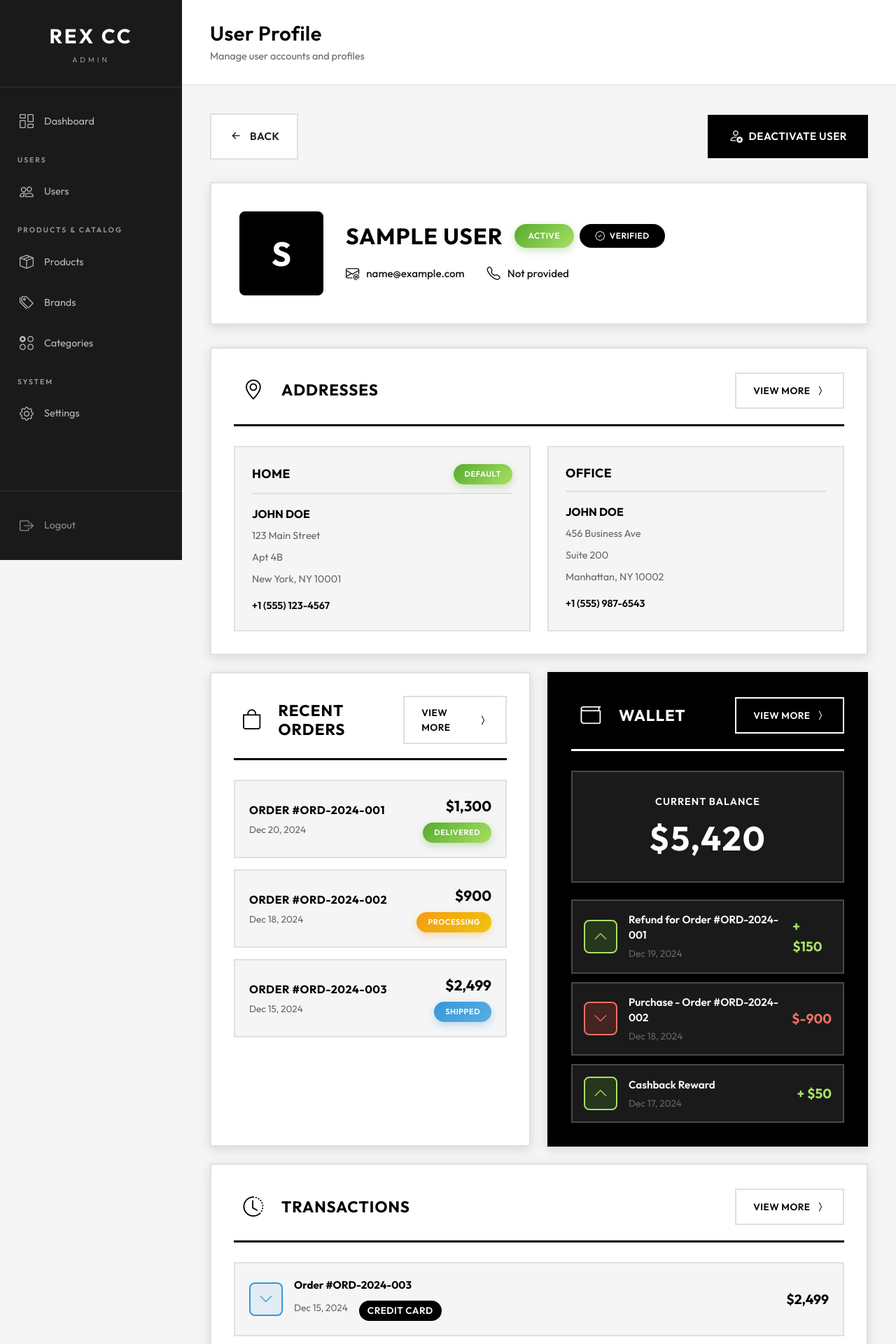
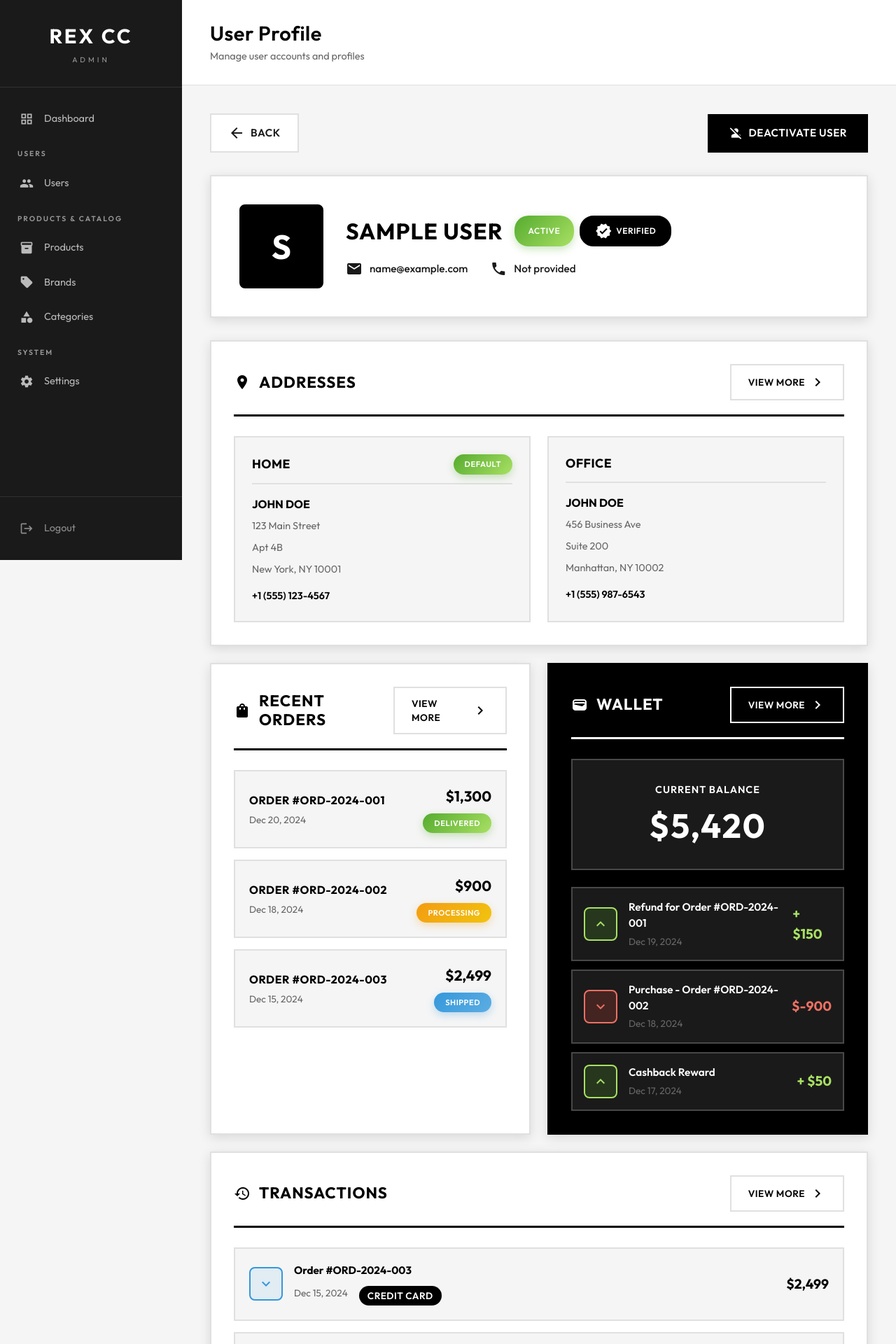
Before and after one commit to MuhammedAjmal-PP/Rex_CC_Ecommerce, a Django app: page /adminpanel/accounts/user/1/profile/ in a window 1280 px wide. Shown: the top 1920 px of the page at 70% size. Run offline with Django 5.2, Linux system fonts and the light colour scheme; the visitor is signed in with stand-in values (Sample User, id 1); data comes from the database, SQL or seed files in the repository; some libraries are stand-ins or nearby versions.

Commit message:
refactor: replace Bootstrap Icons with Google Material Icons across all templates.

```diff
--- a/accounts/templates/accounts/user_management/user_profile.html
+++ b/accounts/templates/accounts/user_management/user_profile.html
@@ -19,21 +19,21 @@
     <!-- Back Button and Actions -->
     <div class="header-actions">
         <a href="{% url 'admin_users_list' %}" class="back-btn">
-            <i class="bi bi-arrow-left-short"></i>
-            Back</a>
+            <span class="material-icons">arrow_back</span>
+        Back</a>
         <div class="action-buttons">
             {% if user.is_active %}
                 <a href="{% url 'admin_user_stats_toggle' user.id %}"
                    class="btn-deactivate"
                    onclick="return confirm('Are you sure you want to deactivate this user?');">
-                    <i class="bi bi-person-x fs-5"></i>
+                    <span class="material-icons fs-5">person_off</span>
                     Deactivate User
                 </a>
             {% else %}
                 <a href="{% url 'admin_user_stats_toggle' user.id %}"
                    class="btn-deactivate"
                    onclick="return confirm('Are you sure you want to activate this user?');">
-                    <i class="bi bi-person-check fs-5"></i>
+                    <span class="material-icons fs-5">how_to_reg</span>
                     Activate User
                 </a>
             {% endif %}
@@ -76,18 +76,18 @@
                             <span class="badge badge-inactive">Inactive</span>
                         {% endif %}
                         <span class="badge badge-verified">
-                            <i class="bi bi-patch-check"></i>
+                            <span class="material-icons">verified</span>
                             Verified
                         </span>
                     </div>
                 </div>
                 <div class="profile-details">
                     <div class="detail-item">
-                        <i class="bi bi-envelope-at"></i>
+                        <span class="material-icons">email</span>
                         <span>{{ user.email }}</span>
                     </div>
                     <div class="detail-item">
-                        <i class="bi bi-telephone"></i>
+                        <span class="material-icons">phone</span>
                         <span>{{ user.phone_number|default:"Not provided" }}</span>
                     </div>
                 </div>
@@ -99,12 +99,12 @@
     <div class="section-card">
         <div class="section-header">
             <div class="section-title">
-                <i class="bi bi-geo-alt"></i>
+                <span class="material-icons">location_on</span>
                 <h3>Addresses</h3>
             </div>
             <a href="#" class="view-more-btn">
                 View More
-                <i class="bi bi-chevron-compact-right"></i>
+                <span class="material-icons">chevron_right</span>
             </a>
         </div>
         <div class="addresses-container">
@@ -145,12 +145,12 @@
         <div class="section-card">
             <div class="section-header">
                 <div class="section-title">
-                    <i class="bi bi-bag"></i>
+                    <span class="material-icons">shopping_bag</span>
                     <h3>Recent Orders</h3>
                 </div>
                 <a href="#" class="view-more-btn">
                     View More
-                    <i class="bi bi-chevron-compact-right"></i>
+                    <span class="material-icons">chevron_right</span>
                 </a>
             </div>
             <div class="orders-list">
@@ -172,12 +172,12 @@
         <div class="section-card wallet-card">
             <div class="section-header">
                 <div class="section-title">
-                    <i class="bi bi-wallet"></i>
+                    <span class="material-icons">wallet</span>
                     <h3>Wallet</h3>
                 </div>
                 <a href="#" class="view-more-btn">
                     View More
-                    <i class="bi bi-chevron-compact-right"></i>
+                    <span class="material-icons">chevron_right</span>
                 </a>
             </div>
             <div class="wallet-balance">
@@ -191,9 +191,9 @@
                         <div class="transaction-info">
                             <div class="transaction-icon {% if transaction.type == 'credit' %}credit{% else %}debit{% endif %}">
                                 {% if transaction.type == 'credit' %}
-                                    <i class="bi bi-chevron-up"></i>
+                                    <span class="material-icons">expand_less</span>
                                 {% else %}
-                                    <i class="bi bi-chevron-down"></i>
+                                    <span class="material-icons">expand_more</span>
                                 {% endif %}
                             </div>
                             <div class="transaction-details">
@@ -214,12 +214,12 @@
     <div class="section-card">
         <div class="section-header">
             <div class="section-title">
-                <i class="bi bi-clock-history"></i>
+                <span class="material-icons">history</span>
                 <h3>Transactions</h3>
             </div>
             <a href="#" class="view-more-btn">
                 View More
-                <i class="bi bi-chevron-compact-right"></i>
+                <span class="material-icons">chevron_right</span>
             </a>
         </div>
         <div class="transactions-list">
@@ -228,9 +228,9 @@
                     <div class="transaction-info">
                         <div class="transaction-icon {% if transaction.type == 'refund' %}credit{% else %}payment{% endif %}">
                             {% if transaction.type == 'refund' %}
-                                <i class="bi bi-chevron-up"></i>
+                                <span class="material-icons">expand_less</span>
                             {% else %}
-                                <i class="bi bi-chevron-down"></i>
+                                <span class="material-icons">expand_more</span>
                             {% endif %}
                         </div>
                         <div class="transaction-details">
@@ -253,12 +253,12 @@
     <div class="section-card">
         <div class="section-header">
             <div class="section-title">
-                <i class="bi bi-cash-coin"></i>
+                <span class="material-icons">payments</span>
                 <h3>Referral Rewards</h3>
             </div>
             <a href="#" class="view-more-btn">
                 View More
-                <i class="bi bi-chevron-compact-right"></i>
+                <span class="material-icons">chevron_right</span>
             </a>
         </div>
         <div class="rewards-list">
--- a/pages/templates/pages/admin/base_admin.html
+++ b/pages/templates/pages/admin/base_admin.html
@@ -19,9 +19,9 @@
               rel="stylesheet"
               integrity="sha384-QWTKZyjpPEjISv5WaRU9OFeRpok6YctnYmDr5pNlyT2bRjXh0JMhjY6hW+ALEwIH"
               crossorigin="anonymous">
-        <!-- Bootstrap Icons -->
-        <link rel="stylesheet"
-              href="https://cdn.jsdelivr.net/npm/bootstrap-icons@1.11.3/font/bootstrap-icons.min.css">
+        <!-- Google Material Icons -->
+        <link href="https://fonts.googleapis.com/icon?family=Material+Icons"
+              rel="stylesheet">
         <!-- Custom Admin CSS -->
         <link rel="stylesheet" href="{% static 'pages/admin/css/base_admin.css' %}">
         {% block extra_css %}
@@ -39,36 +39,36 @@
                 </div>
                 <nav class="sidebar-nav">
                     <a href="{% url 'admin_dashboard' %}" class="nav-item ">
-                        <i class="bi bi-columns-gap fs-5"></i>
+                        <span class="material-icons fs-5">grid_view</span>
                         <span>Dashboard</span>
                     </a>
                     <h6>USERS</h6>
                     <a href="{% url 'admin_users_list' %}" class="nav-item">
-                        <i class="bi bi-people fs-5"></i>
+                        <span class="material-icons fs-5">group</span>
                         <span>Users</span>
                     </a>
                     <h6>PRODUCTS & CATALOG</h6>
                     <a href="#" class="nav-item">
-                        <i class="bi bi-box-seam fs-5"></i>
+                        <span class="material-icons fs-5">inventory_2</span>
                         <span>Products</span>
                     </a>
                     <a href="{% url "admin_brands" %}" class="nav-item">
-                        <i class="bi bi-tags fs-5"></i>
+                        <span class="material-icons fs-5">sell</span>
                         <span>Brands</span>
                     </a>
                     <a href="#" class="nav-item">
-                        <i class="bi bi-ui-radios-grid fs-5"></i>
+                        <span class="material-icons fs-5">category</span>
                         <span>Categories</span>
                     </a>
                     <h6>SYSTEM</h6>
                     <a href="#" class="nav-item">
-                        <i class="bi bi-gear fs-5"></i>
+                        <span class="material-icons fs-5">settings</span>
                         <span>Settings</span>
                     </a>
                 </nav>
                 <div class="sidebar-footer">
                     <a href="{% url 'admin_logout' %}" class="nav-item logout">
-                        <i class="bi bi-box-arrow-right fs-5"></i>
+                        <span class="material-icons fs-5">logout</span>
                         <span>Logout</span>
                     </a>
                 </div>
@@ -110,12 +110,21 @@
                         {% for message in messages %}
                             <div class="alert-message alert-{{ message.tags }}" role="alert">
                                 <div class="alert-content">
-                                    <i class="alert-icon bi {% if message.tags == 'success' %}bi-check-circle-fill {% elif message.tags == 'error' %}bi-x-circle-fill {% elif message.tags == 'warning' %}bi-exclamation-triangle-fill {% else %}bi-info-circle-fill {% endif %}">
-                                    </i>
+                                    <span class="alert-icon material-icons">
+                                        {% if message.tags == 'success' %}
+                                            check_circle
+                                        {% elif message.tags == 'error' %}
+                                            cancel
+                                        {% elif message.tags == 'warning' %}
+                                            warning
+                                        {% else %}
+                                            info
+                                        {% endif %}
+                                    </span>
                                     <span class="alert-text">{{ message }}</span>
                                 </div>
                                 <button type="button" class="alert-close" aria-label="Close">
-                                    <i class="bi bi-x"></i>
+                                    <span class="material-icons">close</span>
                                 </button>
                             </div>
                         {% endfor %}
```
Also changed, not shown: accounts/templates/account/base.html (+23 -26 lines), accounts/templates/account/login.html (+40 -48 lines), accounts/templates/account/password_reset_from_key.html (+25 -31 lines), accounts/templates/account/signup.html (+60 -66 lines), accounts/templates/accounts/admin_auth/admin_base.html (+23 -26 lines), accounts/templates/accounts/user_management/user_list.html (+9 -9 lines), catalog/templates/catalog/admin/brand/brand.html (+9 -9 lines), catalog/templates/catalog/admin/brand/brand_form.html (+11 -11 lines), catalog/templates/catalog/admin/brand/brand_view.html (+12 -12 lines).
